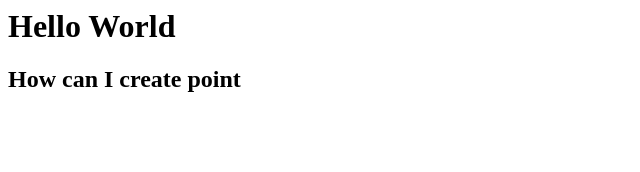
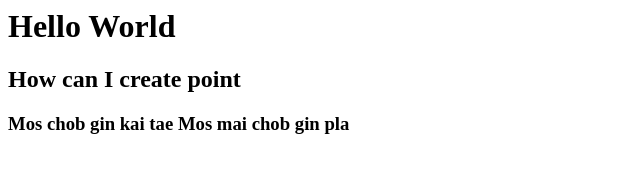
Before and after one commit to ITEEDOTCOM/ChaiwatTEE, a plain HTML site: page index.html in a window 1280 px wide. Shown: the whole page, without its empty margins (0-640 px from the left). Drawn offline with Linux system fonts and the light colour scheme.

Commit message:
Update index.html

```diff
--- a/index.html
+++ b/index.html
@@ -2,5 +2,6 @@
   <body>
     <h1>Hello World</h1>
     <h2>How can I create point</h2>
+    <h3>Mos chob gin kai tae Mos mai chob gin pla</h3>
   </body>
 </html>
```
